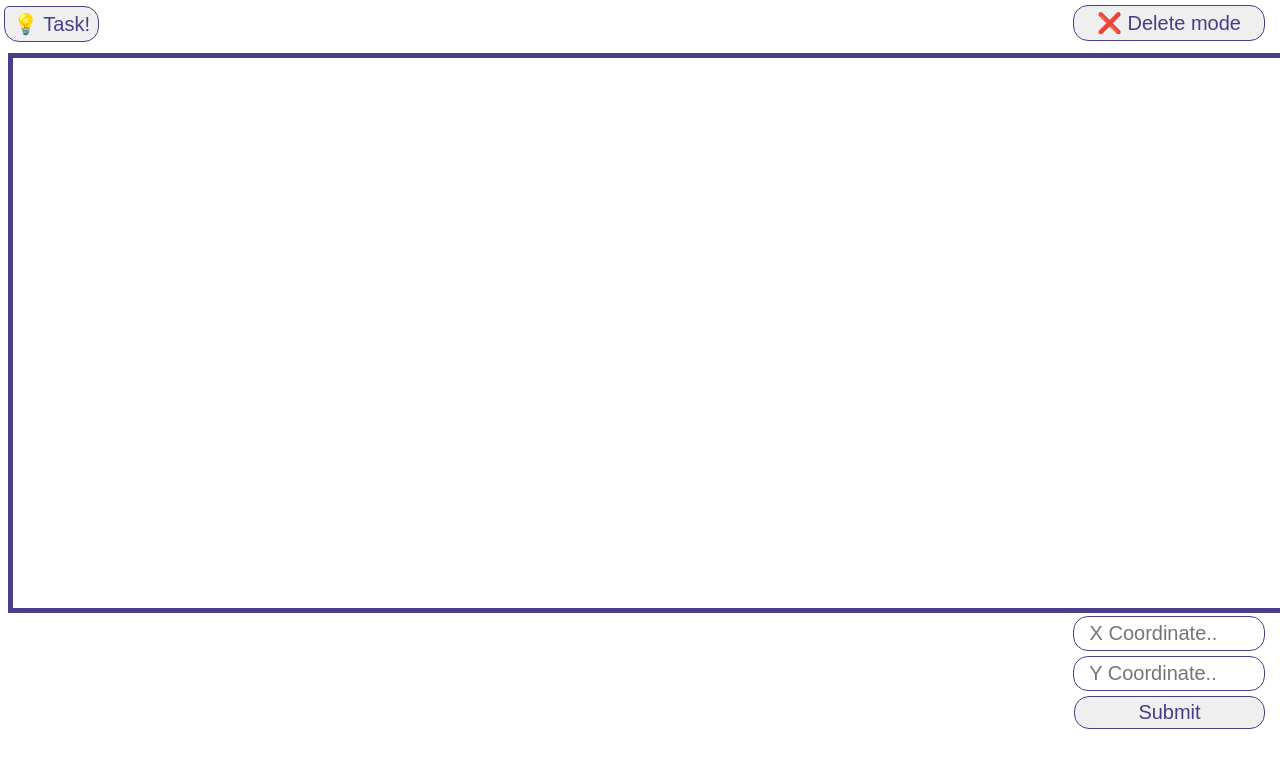
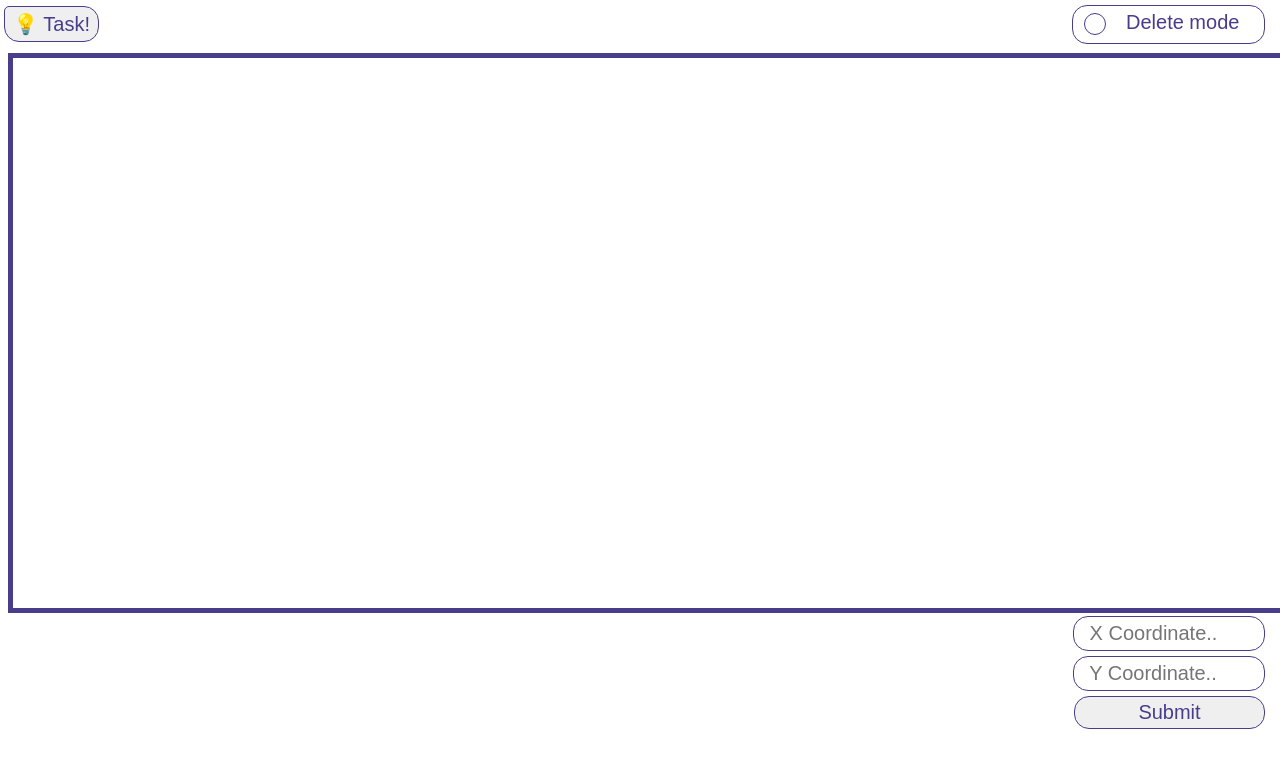
Before and after one commit to Fraffi/cg-4sem-bmstu, a website with bundled scripts: page lab_01/index.html in a window 1280 px wide. Built offline with nearby package versions, Linux system fonts and the light colour scheme.

Commit message:
dots removing mode button is now checkbox

```diff
--- a/lab_01/index.html
+++ b/lab_01/index.html
@@ -14,7 +14,8 @@
                     плоскости так, чтобы первый треугольник лежал строго внутри второго, и они были
                     минимального возможного размера.</nav>
             </div>
-            <button class="rem-button" type="button">❌ Delete mode</button>
+            <input type="checkbox" id="removing-btn" class="rem-button">
+            <label for="removing-btn">Delete mode</label>
         </header>
         <main class="inner-main">
             <canvas class="canvas" height="550" width="1270"></canvas>
--- a/lab_01/scripts/app.js
+++ b/lab_01/scripts/app.js
@@ -100,7 +100,6 @@ $(document).click(function(e){
 
 //Remove button
 $('.rem-button').click(function() {
-    $('.rem-button').toggleClass('rem-button-active');
     $('.coordinates-buttons').toggleClass('to-delete');
 });
 
--- a/lab_01/styles.css
+++ b/lab_01/styles.css
@@ -76,37 +76,6 @@
 
 .coordinates-buttons BUTTON:hover {
     color: #ffffff;
-    box-shadow: 0 0 40px 40px #483D8B inset;
-}
-
-.rem-button {
-    color: #483D8B;
-    border: 1px solid #483D8B;
-    font-size: 20px;
-    padding: 5px 10px;
-    border-radius: 15px 15px 15px 15px;
-    outline: 0;
-    width: 192px;
-    position: absolute;
-    right: 15px;
-    top: 5px;
-    -webkit-transition: box-shadow 300ms ease-in-out, color 300ms ease-in-out;
-    transition: box-shadow 300ms ease-in-out, color 300ms ease-in-out;
-}
-
-.rem-button:hover {
-    color: #ffffff;
-    box-shadow: 0 0 40px 40px #483D8B inset;
-}
-
-.rem-button-active {
-    color: #f03a17;
-    background-color: #483D8B;
-    animation: rem-borders 0.125s 2 alternate;
-}
-
-.rem-button-active:hover {
-    color: #f03a17;
     box-shadow: 0 0 40px 40px #483D8B inset;
 }
 
@@ -199,3 +168,68 @@
         border-radius: 10px 10px 10px 10px;
     }
 }
+
+input[type="checkbox"] {
+    display: none;
+}
+label[for="removing-btn"] {
+    padding: 5px 0 5px 16px;
+    font-family: Arial, sans-serif;
+    cursor: pointer;
+    color: #483D8B;
+    border: 1px solid #483D8B;
+    font-size: 20px;
+    border-radius: 15px 15px 15px 15px;
+    width: 175px;
+    height: 27px;
+    position: absolute;
+    right: 15px;
+    top: 5px;
+    -webkit-transition: box-shadow 300ms ease-in-out, color 300ms ease-in-out;
+    transition: box-shadow 300ms ease-in-out, color 300ms ease-in-out;
+}
+
+label[for="removing-btn"]:hover{
+    color: #ffffff;
+    box-shadow: 0 0 40px 40px #483D8B inset;
+}
+
+label[for="removing-btn"]::before {
+    content: '';
+    display: inline-block;
+    width: 20px;
+    height: 20px;
+    vertical-align: middle;
+    margin-left: -5px;
+    margin-right: 20px;
+    border-radius: 50%;
+    border: 1px solid #483D8B;
+}
+
+label[for="removing-btn"]:hover::before {
+    border: 1px solid #ffffff;
+}
+
+input[type="checkbox"]:checked + label[for="removing-btn"]::before{
+    animation: rem-animation 0.4s ease-in-out;
+    transform: scale(1);
+    content: '';
+    background-size: 100%;
+    background-image: url("./img/cross2.png")
+}
+
+input[type="checkbox"]:checked + label[for="removing-btn"]{
+    color: #f03a17;
+}
+
+@keyframes rem-animation {
+    0% {
+        transform: scale(0);
+    }
+    70% {
+        transform: scale(1.2);
+    }
+    100% {
+        transform: scale(1);
+    }
+}
```
Also changed, not shown: lab_01/img/cross2.png (added).
